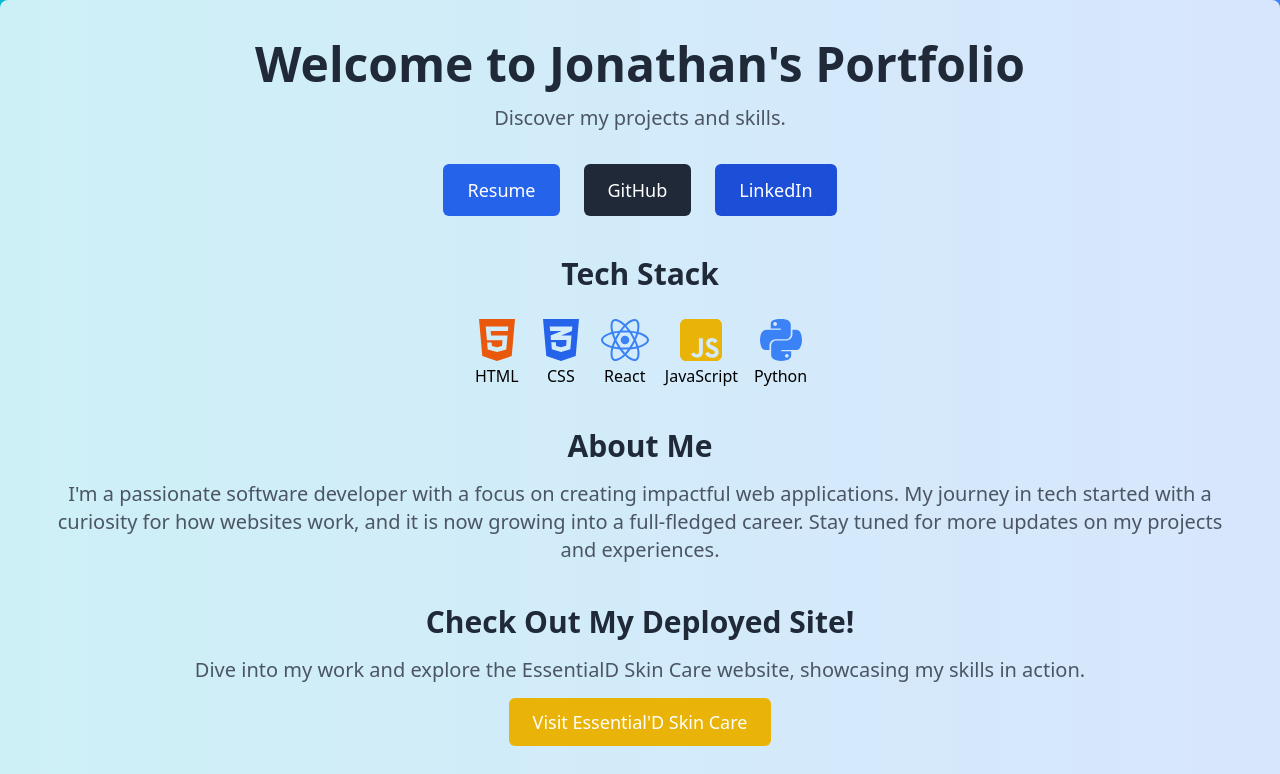
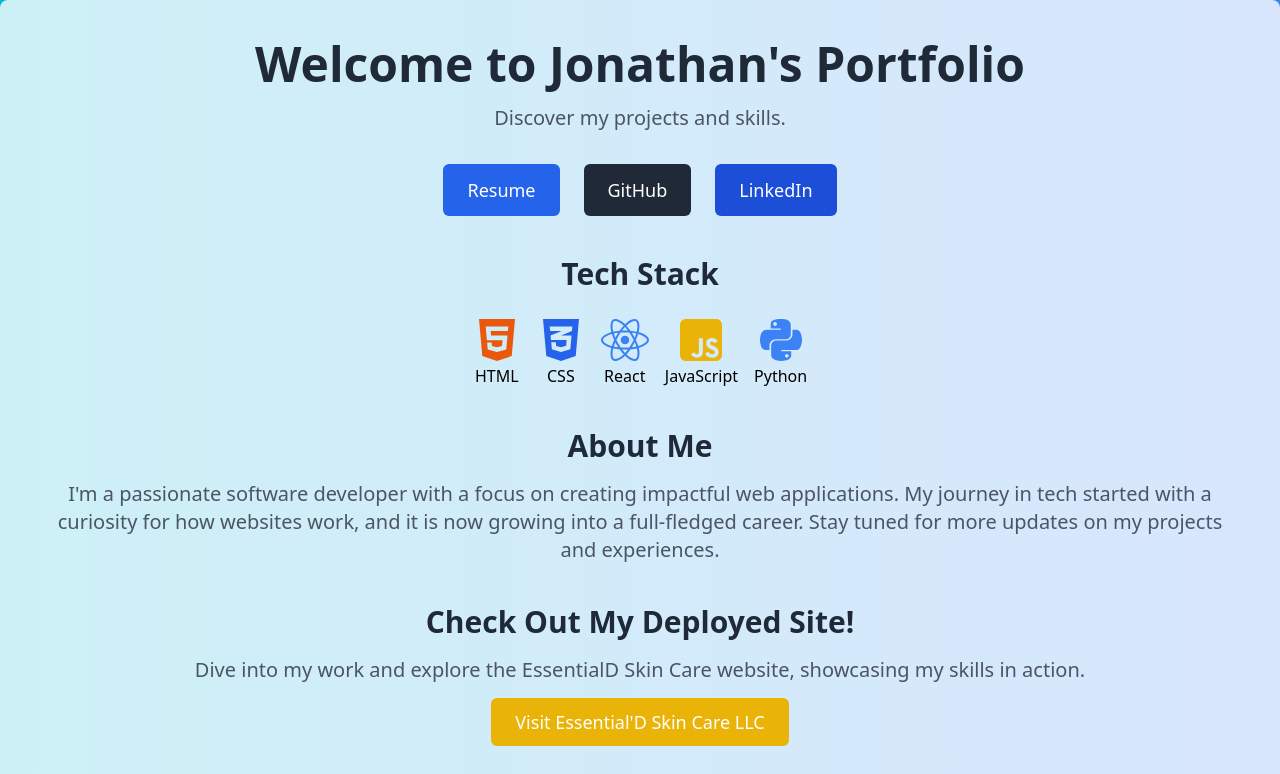
Before and after one commit to JGrant024/Portfolio, a React (Vite) app: page / in a window 1280 px wide. Shown: the top 774 px of the page. Built offline with nearby package versions, Linux system fonts and the light colour scheme.

Commit message:
updated homepage

```diff
--- a/src/pages/Home.jsx
+++ b/src/pages/Home.jsx
@@ -128,7 +128,7 @@ const Home = () => {
               rel="noopener noreferrer"
               className="bg-yellow-500 hover:bg-yellow-600 text-white px-6 py-3 rounded-md text-lg transition duration-300"
             >
-              Visit Essential'D Skin Care
+              Visit Essential'D Skin Care LLC
             </a>
           </div>
         </div>
```
